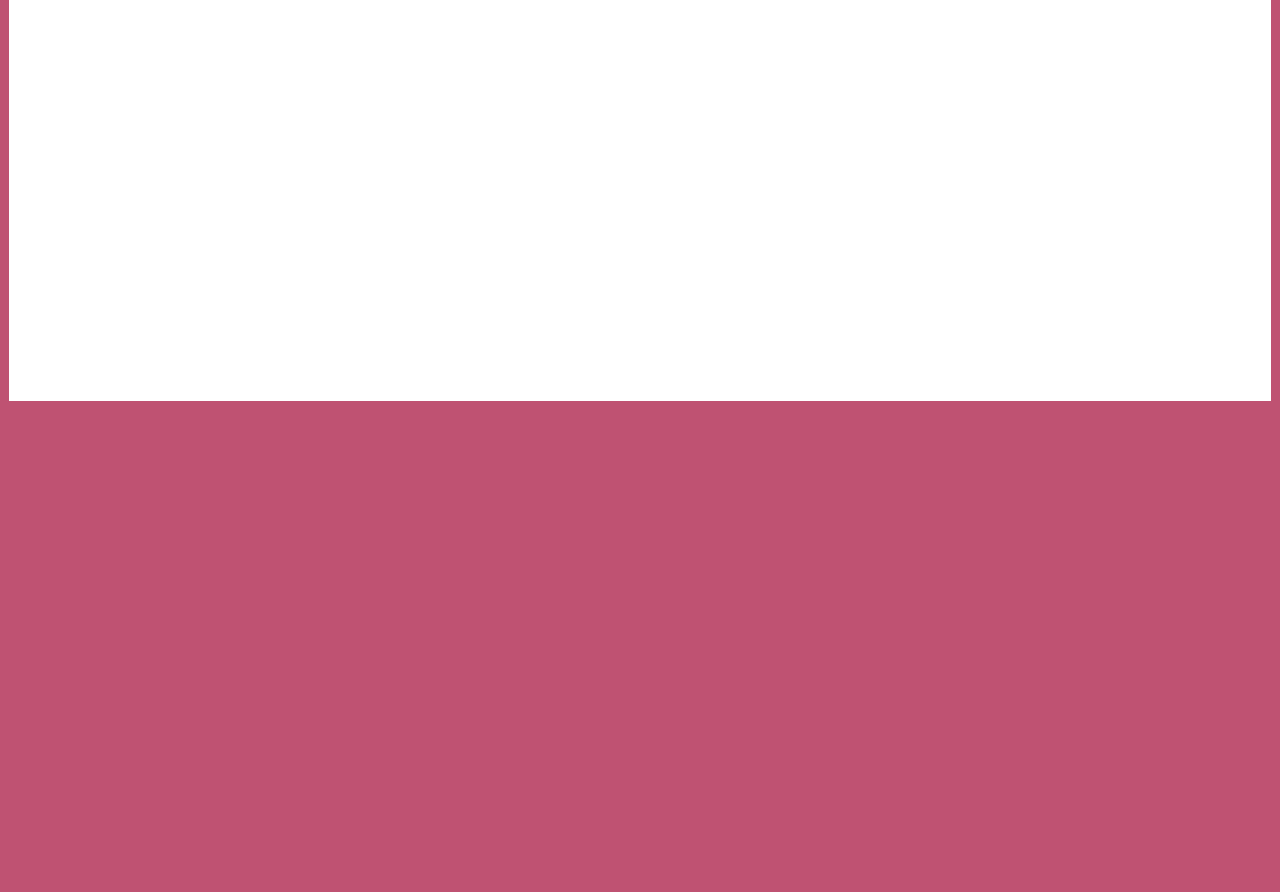
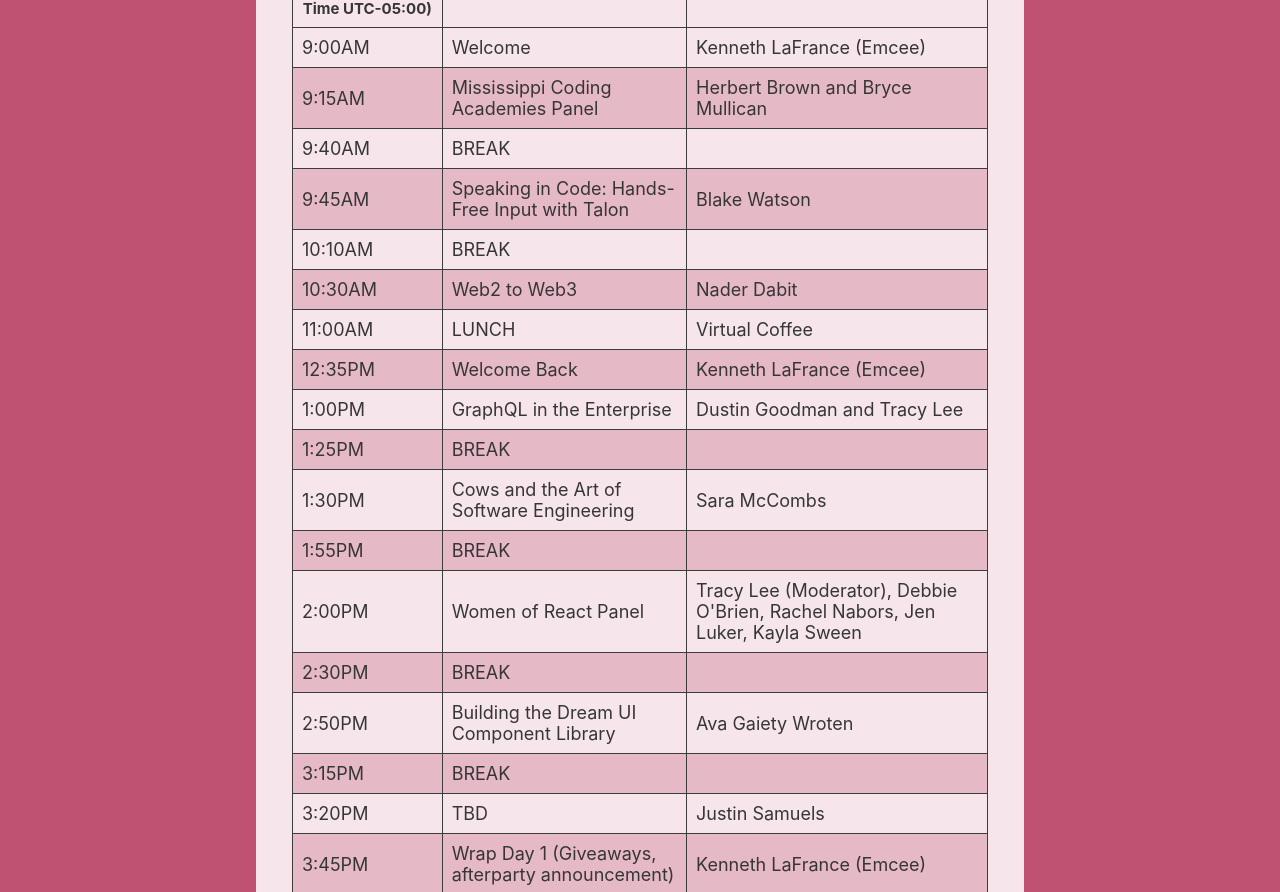
Before and after one commit to kaylasween/magnoliajs, a Next.js app: page /schedule in a window 1280 px wide. Before the commit this address had no page. Shown: the part 480-1372 px from the top of the page. Before the commit the page ends 890 px from the top, so only its background shows below. Built offline with nearby package versions, Linux system fonts and the light colour scheme.

Commit message:
adding schedule.

```diff
--- a/components/Navbar.js
+++ b/components/Navbar.js
@@ -19,6 +19,9 @@
         <ActiveLink activeClassName="active" href="/conduct">
           <a>Code of Conduct</a>
         </ActiveLink>
+        <ActiveLink activeClassName="active" href="/schedule">
+          <a>Schedule</a>
+        </ActiveLink>
         <ActiveLink activeClassName="active" href="/speakers">
           <a>Speakers</a>
         </ActiveLink>
--- /dev/null
+++ b/pages/schedule.js
@@ -0,0 +1,218 @@
+import Head from 'next/head'
+import Layout from '@components/Layout'
+
+export default function Speakers() {
+  return (
+    <Layout>
+      <Head>
+        <title>Schedule | MagnoliaJS</title>
+      </Head>
+      <h1>Schedule</h1>
+      <h2>Tuesday, May 25, 2021</h2>
+      <table>
+        <thead>
+          <tr>
+            <th>Start Time <br /><small>(Central Daylight Time UTC-05:00)</small></th>
+            <th>Title</th>
+            <th>Speaker</th>
+          </tr>
+        </thead>
+        <tbody>
+          <tr>
+            <td>9:00AM</td>
+            <td>Welcome</td>
+            <td>Kenneth LaFrance (Emcee)</td>
+          </tr>
+          <tr>
+            <td>9:15AM</td>
+            <td>Mississippi Coding Academies Panel</td>
+            <td>Herbert Brown and Bryce Mullican</td>
+          </tr>
+          <tr>
+            <td>9:40AM</td>
+            <td>BREAK</td>
+            <td></td>
+          </tr>
+          <tr>
+            <td>9:45AM</td>
+            <td>Speaking in Code: Hands-Free Input with Talon</td>
+            <td>Blake Watson</td>
+          </tr>
+          <tr>
+            <td>10:10AM</td>
+            <td>BREAK</td>
+            <td></td>
+          </tr>
+          <tr>
+            <td>10:30AM</td>
+            <td>Web2 to Web3</td>
+            <td>Nader Dabit</td>
+          </tr>
+          <tr>
+            <td>11:00AM</td>
+            <td>LUNCH</td>
+            <td>Virtual Coffee</td>
+          </tr>
+          <tr>
+            <td>12:35PM</td>
+            <td>Welcome Back</td>
+            <td>Kenneth LaFrance (Emcee)</td>
+          </tr>
+          <tr>
+            <td>1:00PM</td>
+            <td>GraphQL in the Enterprise</td>
+            <td>Dustin Goodman and Tracy Lee</td>
+          </tr>
+          <tr>
+            <td>1:25PM</td>
+            <td>BREAK</td>
+            <td></td>
+          </tr>
+          <tr>
+            <td>1:30PM</td>
+            <td>Cows and the Art of Software Engineering</td>
+            <td>Sara McCombs</td>
+          </tr>
+          <tr>
+            <td>1:55PM</td>
+            <td>BREAK</td>
+            <td></td>
+          </tr>
+          <tr>
+            <td>2:00PM</td>
+            <td>Women of React Panel</td>
+            <td>Tracy Lee (Moderator), Debbie O'Brien, Rachel Nabors, Jen Luker, Kayla Sween</td>
+          </tr>
+          <tr>
+            <td>2:30PM</td>
+            <td>BREAK</td>
+            <td></td>
+          </tr>
+          <tr>
+            <td>2:50PM</td>
+            <td>Building the Dream UI Component Library</td>
+            <td>Ava Gaiety Wroten</td>
+          </tr>
+          <tr>
+            <td>3:15PM</td>
+            <td>BREAK</td>
+            <td></td>
+          </tr>
+          <tr>
+            <td>3:20PM</td>
+            <td>TBD</td>
+            <td>Justin Samuels</td>
+          </tr>
+          <tr>
+            <td>3:45PM</td>
+            <td>Wrap Day 1 (Giveaways, afterparty announcement)</td>
+            <td>Kenneth LaFrance (Emcee)</td>
+          </tr>
+        </tbody>
+      </table>
+
+      <h2>Wednesday, May 26, 2021</h2>
+      <table>
+        <thead>
+          <tr>
+            <th>Start Time <br /><small>(Central Daylight Time UTC-05:00)</small></th>
+            <th>Title</th>
+            <th>Speaker</th>
+          </tr>
+        </thead>
+        <tbody>
+          <tr>
+            <td>9:00AM</td>
+            <td>Welcome Day 2</td>
+            <td>Kenneth LaFrance (Emcee)</td>
+          </tr>
+          <tr>
+            <td>9:15AM</td>
+            <td>Making Something Cool</td>
+            <td>Gant Laborde</td>
+          </tr>
+          <tr>
+            <td>9:40AM</td>
+            <td>BREAK</td>
+            <td></td>
+          </tr>
+          <tr>
+            <td>9:45AM</td>
+            <td>Making Communication Accessible for All</td>
+            <td>Dijah McDonald</td>
+          </tr>
+          <tr>
+            <td>10:10AM</td>
+            <td>BREAK</td>
+            <td></td>
+          </tr>
+          <tr>
+            <td>10:30AM</td>
+            <td>React Ecosystem Panel</td>
+            <td>Tracy Lee (Moderator), Kent C. Dodds, Shawn "Swyx" Wang, Dacey Nolan, Hunter Miller</td>
+          </tr>
+          <tr>
+            <td>11:00AM</td>
+            <td>LUNCH</td>
+            <td>Virtual Coffee</td>
+          </tr>
+          <tr>
+            <td>12:35PM</td>
+            <td>Welcome Back</td>
+            <td>Kenneth LaFrance (Emcee)</td>
+          </tr>
+          <tr>
+            <td>1:00PM</td>
+            <td>Join the Indie Web with Eleventy and Webmentions</td>
+            <td>Sia Karamalegos</td>
+          </tr>
+          <tr>
+            <td>1:25PM</td>
+            <td>BREAK</td>
+            <td></td>
+          </tr>
+          <tr>
+            <td>1:30PM</td>
+            <td>AWS for Frontend Developers</td>
+            <td>Michael Liendo</td>
+          </tr>
+          <tr>
+            <td>1:55PM</td>
+            <td>BREAK</td>
+            <td></td>
+          </tr>
+          <tr>
+            <td>2:00PM</td>
+            <td>Continuing Technical Learning</td>
+            <td>Kassian Wren</td>
+          </tr>
+          <tr>
+            <td>2:25PM</td>
+            <td>BREAK</td>
+            <td></td>
+          </tr>
+          <tr>
+            <td>2:45PM</td>
+            <td>Talk to Your Users</td>
+            <td>Richard Sween</td>
+          </tr>
+          <tr>
+            <td>3:10PM</td>
+            <td>BREAK</td>
+            <td></td>
+          </tr>
+          <tr>
+            <td>3:15PM</td>
+            <td>TBD</td>
+            <td>Ken Wheeler</td>
+          </tr>
+          <tr>
+            <td>3:40PM</td>
+            <td>Wrap Day 2 (Giveaways)</td>
+            <td>Kenneth LaFrance (Emcee)</td>
+          </tr>
+        </tbody>
+      </table>
+    </Layout>
+  )
+}
--- a/styles/globals.css
+++ b/styles/globals.css
@@ -256,3 +256,20 @@
   margin-top: 0;
   margin-bottom: 0;
 }
+
+table {
+  margin: 1rem auto;
+}
+
+tr:nth-child(even) {
+  background-color: rgba(191, 82, 114, 0.3);
+}
+
+table, th, td {
+  border: 1px solid #3c3c3c;
+  border-collapse: collapse;
+}
+
+th, td {
+  padding: 0.5rem;
+}
```
